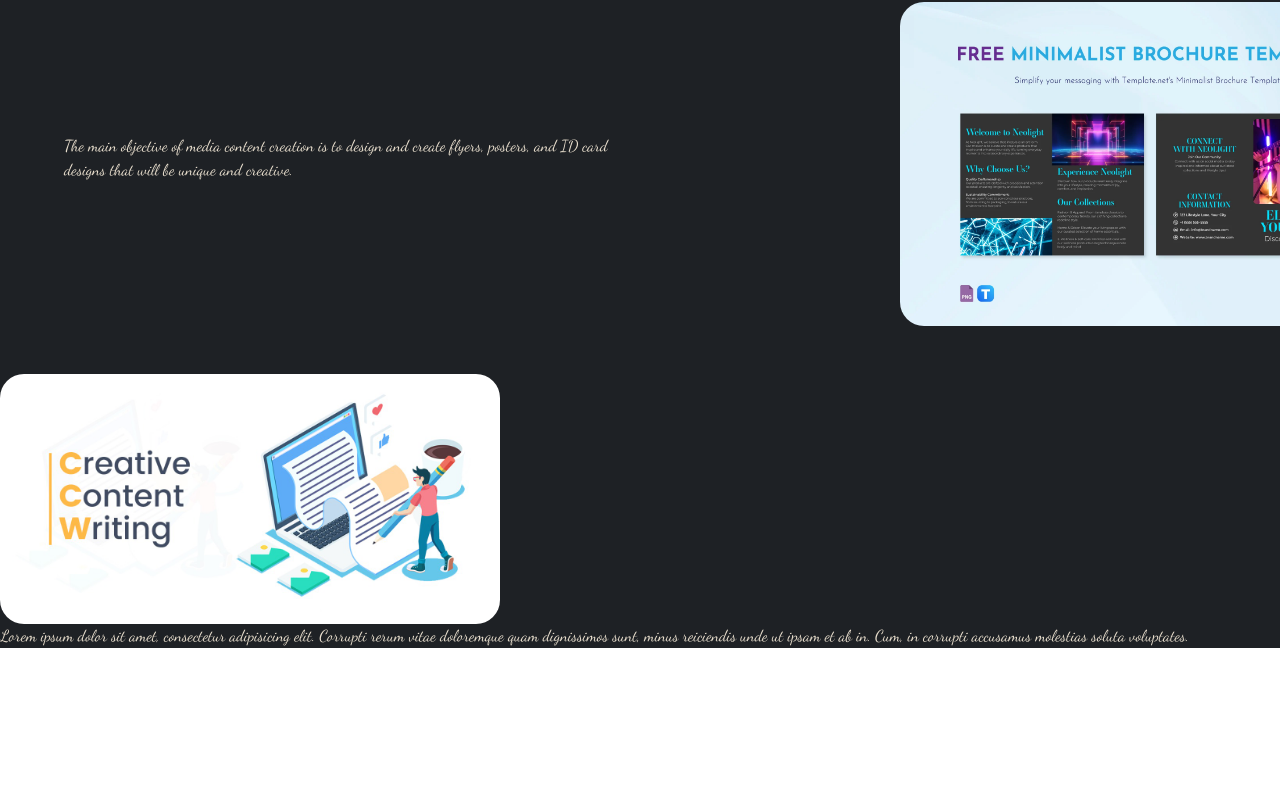
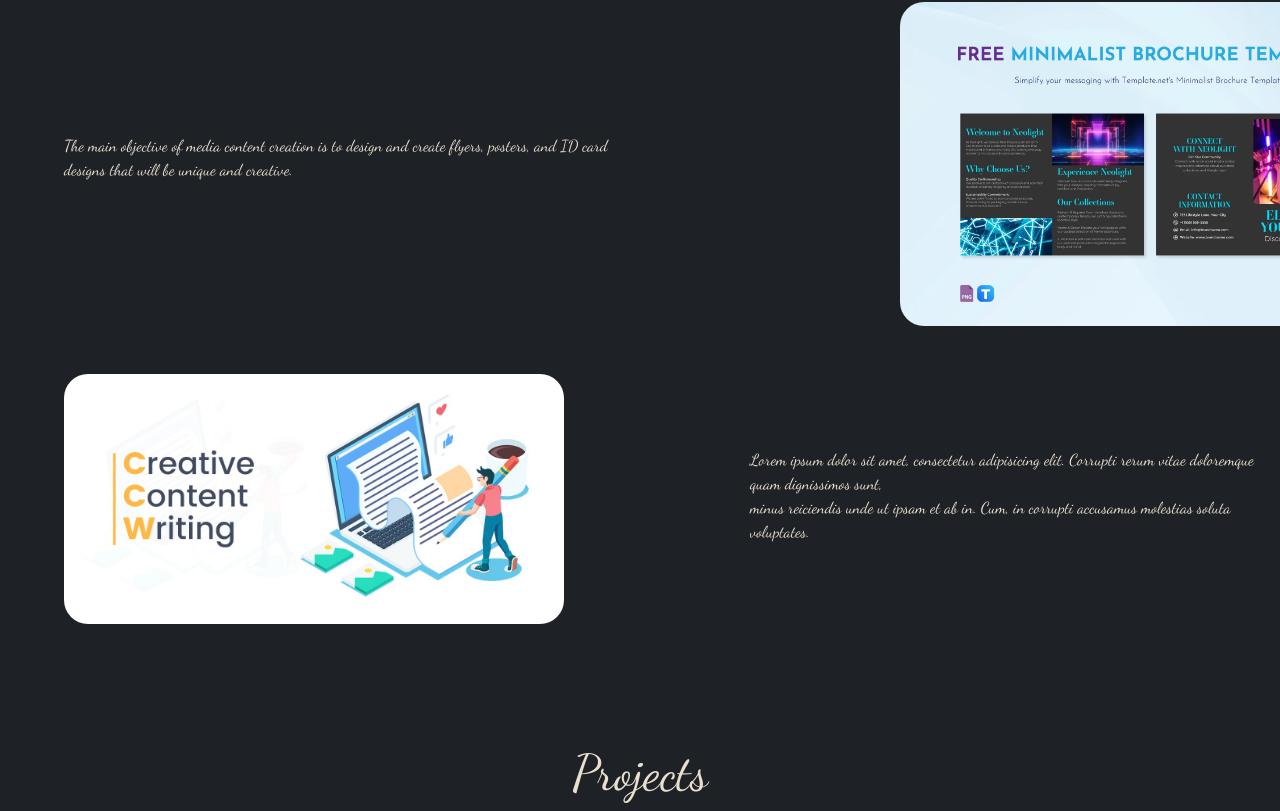
Before and after one commit to ragul66/B-hub-Website, a React (Vite) app: page /home in a window 1280 px wide. Shown: the part 1529-2340 px from the top of the page. Before the commit the page ends 2177 px from the top, so only its background shows below. Built offline with nearby package versions, Linux system fonts and the light colour scheme.

Commit message:
projects carousel started

```diff
--- /dev/null
+++ b/src/components/Carousel.jsx
@@ -0,0 +1,13 @@
+
+
+const Carousel = () => {
+    return (
+        <>
+            <div className='sm: bg-background-0 sm: w-full sm: h-max  lg:bg-background-0 lg:w-full lg:h-max '>
+                <div className=" sm: text-textcolor-0 sm: font-primary sm: text-[25px] lg:text-textcolor-0 lg:font-primary lg:text-center lg:mt-48 lg:text-[50px]">Projects</div>
+            </div>
+        </>
+    )
+}
+
+export default Carousel
--- a/src/components/Services.jsx
+++ b/src/components/Services.jsx
@@ -13,7 +13,7 @@ const Services = () => {
 
                 <div>
                     {/* <h1 className="lg:font-primary lg:text-textcolor-0 lg:text-[25px]">Web Development</h1> */}
-                    <img className="lg:w-[500px] lg:rounded-3xl lg:ml-[900px] lg:mt-12" src={webd} alt="image" />
+                    <img className="lg:w-[500px] lg:rounded-3xl lg:ml-[900px] lg:mt-12 lg:hover:shadow-inner lg:hover:bg-textcolor-0" src={webd} alt="image" />
                     <p className="lg:font-primary lg:text-textcolor-0 lg:-mt-44 lg:ml-8">Web development services encompass a range of activities involved in creating and maintaining websites and web applications which includes services <br /> like front-end development using React and back-end development using Node js we do both MERN and PERN stack development<br /> projects with Implementing security measures to protect sensitive data, ensuring secure transactions and user interactions also Regularly maintaining <br /> and updating websites to address security issues, improve performance, and fix bugs.</p>
                 </div>
 
@@ -30,8 +30,9 @@ const Services = () => {
                 </div>
 
                 <div>
-                    <img className="lg:w-[500px] lg:rounded-3xl lg:mt-48" src={contentimg} alt="image" />
-                    <p className="lg:font-primary lg:text-textcolor-0">Lorem ipsum dolor sit amet, consectetur adipisicing elit. Corrupti rerum vitae doloremque quam dignissimos sunt, minus reiciendis unde ut ipsam et ab in. Cum, in corrupti accusamus molestias soluta voluptates.</p>
+                    <img className="lg:w-[500px] lg:rounded-3xl lg:mt-48 lg:ml-16" src={contentimg} alt="image" />
+                    <p className="lg:font-primary lg:text-textcolor-0 lg:ml-[750px] lg:-mt-44">Lorem ipsum dolor sit amet, consectetur adipisicing elit. Corrupti rerum vitae doloremque quam dignissimos sunt,<br /> minus reiciendis unde ut ipsam et ab in. Cum, in corrupti accusamus molestias soluta voluptates.</p>
+                    {/* <p className="lg:font-primary lg:text-textcolor-0 lg:ml-[750px] lg:-mt-48">Carousel</p> */}
                 </div>
 
             </div>
--- a/src/pages/Home.jsx
+++ b/src/pages/Home.jsx
@@ -1,4 +1,5 @@
 
+import Carousel from "../components/Carousel"
 import Services from "../components/Services"
 import TopNavbar from "../components/TopNavbar"
 import Whatsapp from "../components/Whatsapp"
@@ -12,6 +13,7 @@ const Home = () => {
                 <TopNavbar />
                 <Services />
                 <Whatsapp />
+                <Carousel />
             </div>
         </>
     )
```
